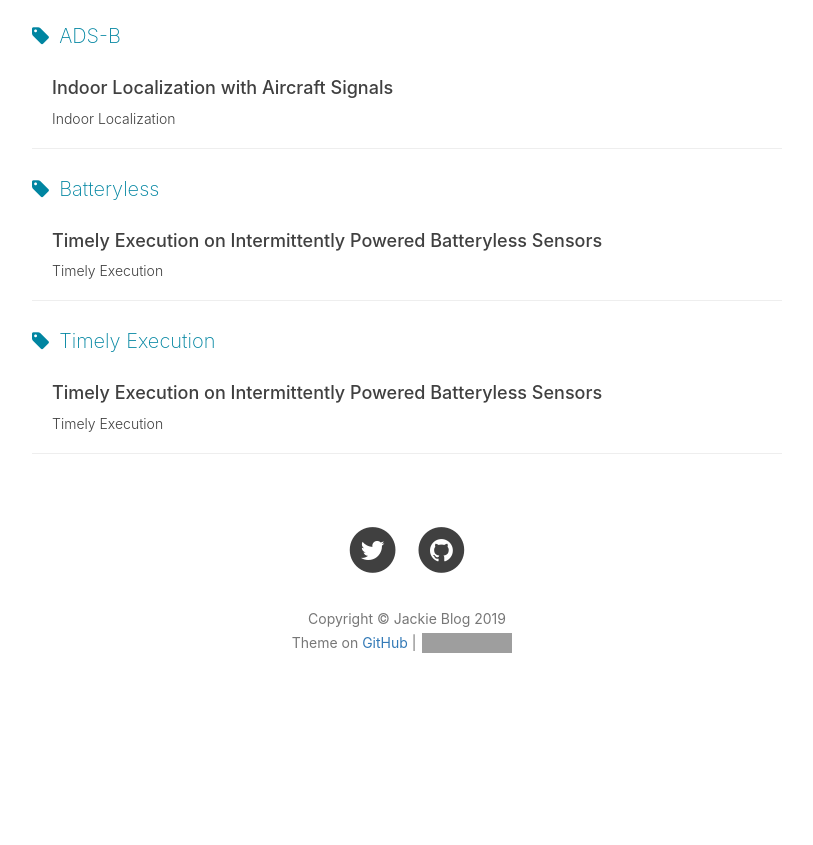
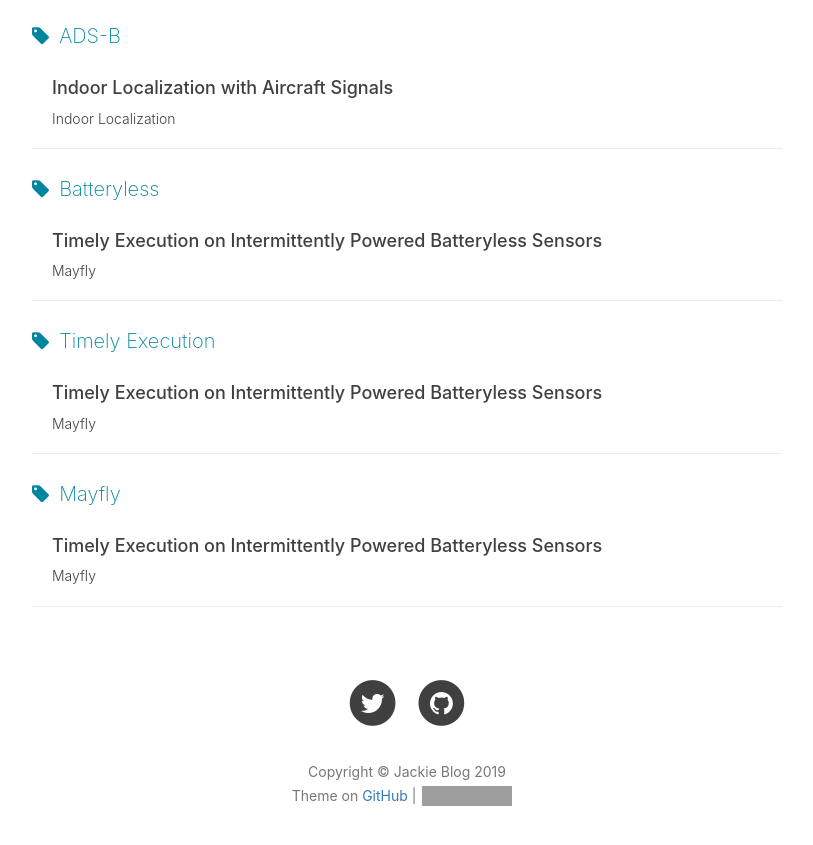
Before and after one commit to a416485164/a416485164.github.io, a Jekyll site: the page built from tags.html, in a window 1280 px wide and 900 px high, scrolled down 2542 px. Shown: the top 845 px of the window, without its empty margins (233-1046 px from the left). Built offline with Jekyll 4.4.1, drawn with Linux system fonts in a browser that asks for light colours; nearby versions of some CDN libraries; comment, search, counter and statistics services are not loaded; before the commit the page ends 3289 px from its top, so only the background shows below that; some of the changed lines change nothing that is shown; grey boxes are pictures that could not be loaded.

Commit message:
Update 2019-4-16-Timely Execution on Intermittently Powered Batteryless Sensors.md

```diff
--- a/_posts/2019-4-16-Timely Execution on Intermittently Powered Batteryless Sensors.md
+++ b/_posts/2019-4-16-Timely Execution on Intermittently Powered Batteryless Sensors.md
@@ -1,7 +1,7 @@
 ---
 layout:     post
 title:      Timely Execution on Intermittently Powered Batteryless Sensors
-subtitle:   Timely Execution
+subtitle:   Mayfly
 date:       2019-04-16
 author:     Jackie
 header-img: img/post-bg-ioses.jpg
@@ -9,17 +9,24 @@ catalog: true
 tags:
     - Batteryless
     - Timely Execution
+    - Mayfly
 ---
 
 # Timely Execution on Intermittently Powered Batteryless Sensors
 
-![](https://raw.githubusercontent.com/a416485164/a416485164.github.io/master/img/Aircraf1.jpg)
+![](https://raw.githubusercontent.com/a416485164/a416485164.github.io/master/img/Mayfly1.jpg)
+
+![](https://raw.githubusercontent.com/a416485164/a416485164.github.io/master/img/Mayfly2.jpg)
+
+![](https://raw.githubusercontent.com/a416485164/a416485164.github.io/master/img/Mayfly3.jpg)
+
+![](https://raw.githubusercontent.com/a416485164/a416485164.github.io/master/img/Mayfly4.jpg)
 
 ## Background
-Battery-free energy harvesting sensors Irregular power supply and low energy storage result in frequent power failures, and reliable operation in frequent failure situations is a challenge
+Battery-free energy harvesting sensors Irregular power supply and low energy storage result in frequent power failures, and reliable operation in frequent failure situations is a challenge.Because power down is unpredictable, we can use Flash or FRAM to solve this problem.  However, each of these methods ignores the fact that an application’s success or failure often depends on when tasks are executed and when data are collected, processed, and communicated. Application designers often understand these constraints (albeit imperfectly), but lack effective tools for communicating them in code.Also, Timekeeping is Complex. Real data often ages: When the sensor collects the data and is about to process it, this time the power is turned off. When the power is available, the data may be old, so we need to add the time value to the program, but this increases the power consumption and is complicated.In batteryless sensors, it is difficult to meet stringent timing requirements because the sensors are present in an unpredictable energy environment.When devices operate intermittently, programmers must add code to track when data are generated, when data have expired, and when it is advantageous to gather more data.Current languages ignore the timeliness property of data caused by intermittent execution,
+leaving the developer with few ways to strongly and safely express time constraints of data.
+
 ## Contributions
-
-## Background
-
+The Mayfly language is a declarative, graph based programming language that enables developers to focus on application policy, sensing goals, and timing of sensing tasks while reducing the cognitive burden of intermittent programming.Mayfly is a coordination language and runtime built on top of Embedded-C that combines intermittent execution fragments to form coherent sensing schedules—maintaining forward progress, data consistency, data freshness, and data utility across multiple power failures. Mayfly makes the passing of time explicit, binding data to the time it was gathered, and keeping track of data and time through power failures.
 
  <p>论文信息 <a href="http://www.cs.virginia.edu/~bjc8c/class/cs6501-f18/papers/hester17mayfly.pdf">👉Paper Pages</a>
```
